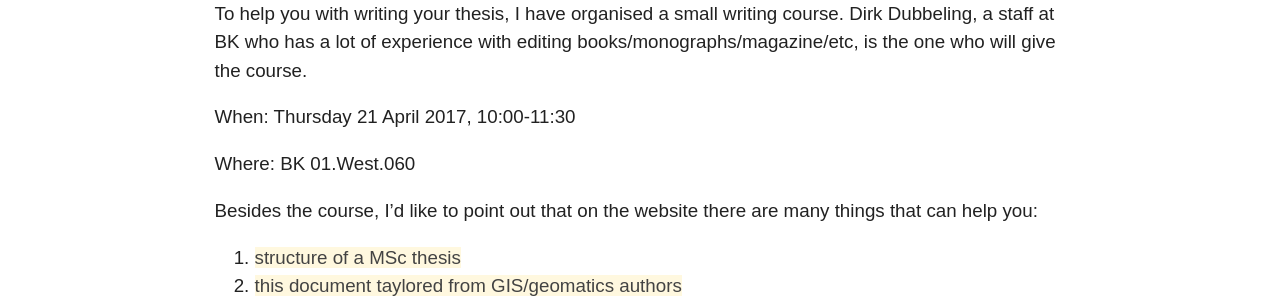
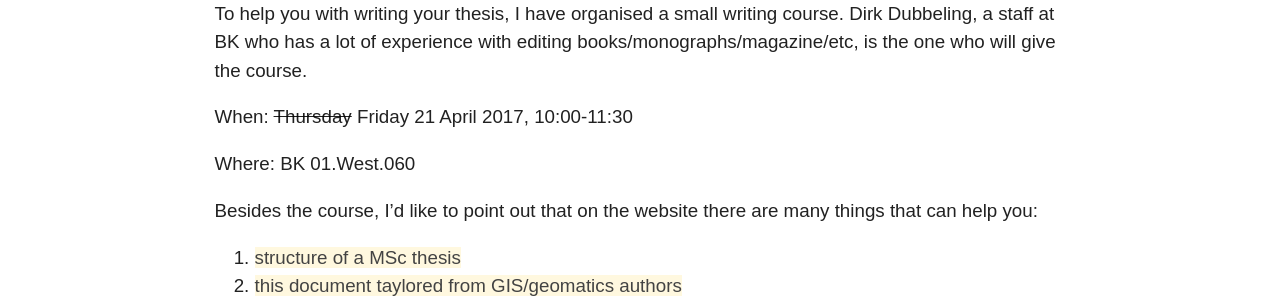
Before and after one commit to tudelft3d/geo2020, a Jekyll site: the page built from _posts/2017-04-10-writing-course.md, in a window 1280 px wide. Shown: the part 276-576 px from the top of the page. Built offline with Jekyll 4.4.1, drawn with Linux system fonts in a browser that asks for light colours; nearby versions of some CDN libraries.

Commit message:
fixed wrong date writing course

```diff
--- a/_posts/2017-04-10-writing-course.md
+++ b/_posts/2017-04-10-writing-course.md
@@ -8,7 +8,7 @@ date:   2017-04-10 13:59
 To help you with writing your thesis, I have organised a small writing course.
 Dirk Dubbeling, a staff at BK who has a lot of experience with editing books/monographs/magazine/etc, is the one who will give the course.
 
-When: Thursday 21 April 2017, 10:00-11:30
+When: <del>Thursday</del> Friday 21 April 2017, 10:00-11:30
 
 Where: BK 01.West.060
 
```
